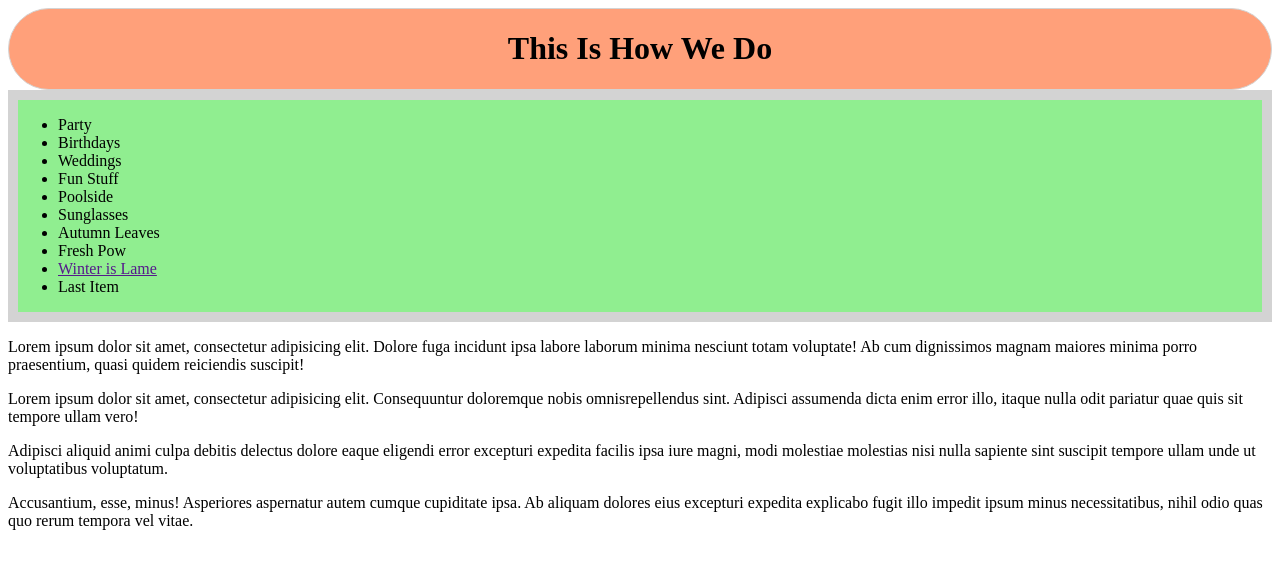
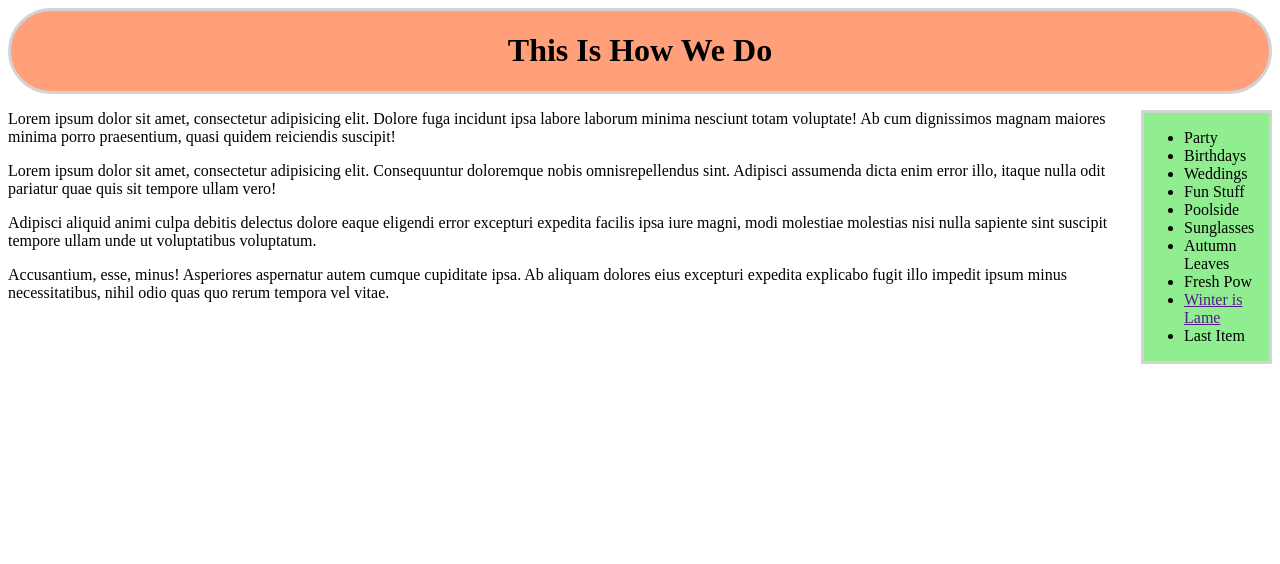
Before and after one commit to sammontoya/weblabclasswork, a plain HTML site: page mine.html in a window 1280 px wide. Drawn offline with Linux system fonts and the light colour scheme.

Commit message:
i don't think i'm committing correctly

```diff
--- a/mine.html
+++ b/mine.html
@@ -7,13 +7,16 @@
                 <style>
                     #header {
                         background-color: lightsalmon;
-                        border: lightgrey 1px solid;
+                        border: lightgrey 3px solid;
                         border-radius: 100px;
                         text-align: center;
                     }
                     #nav {
                         background-color: lightgreen;
-                        border:lightgrey 10px solid;
+                        width:125px;
+                        border:lightgrey 3px solid;
+                        float: right;
+
                     }
                 </style>
             </head>
```
